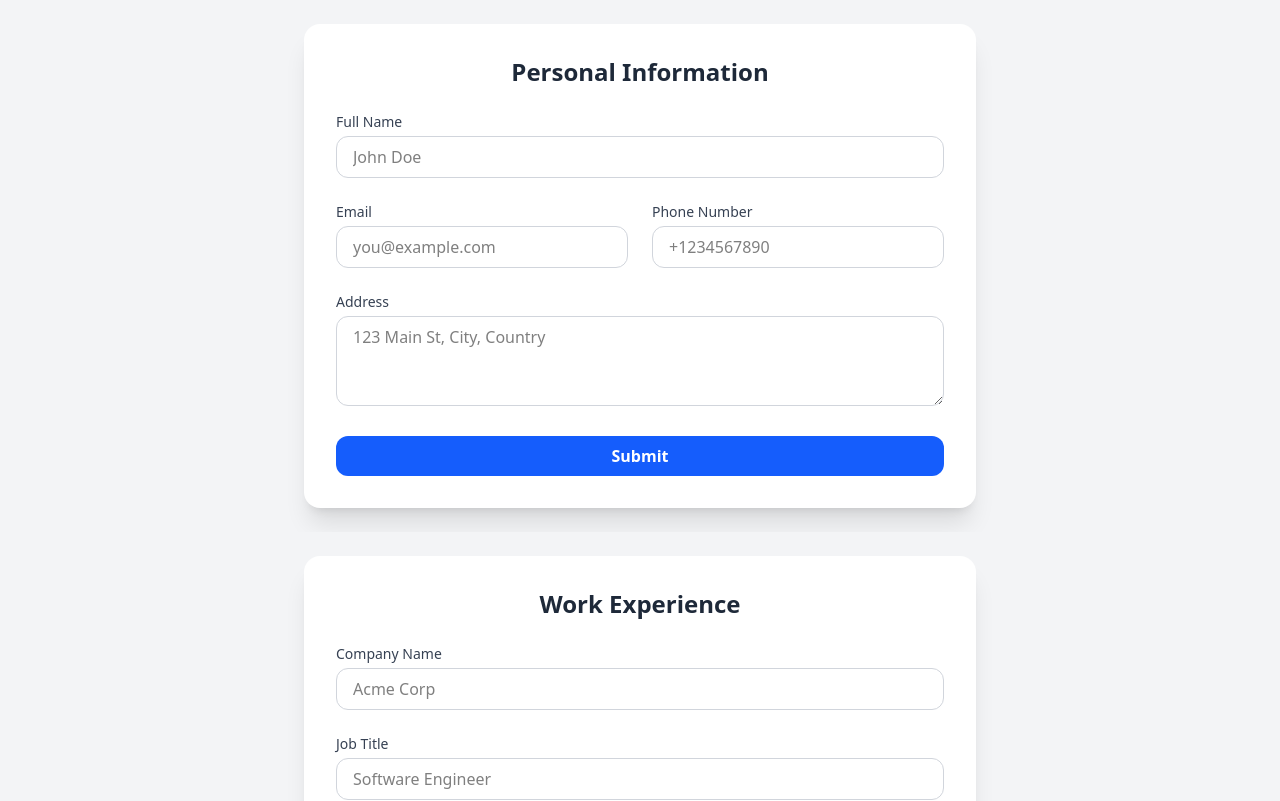
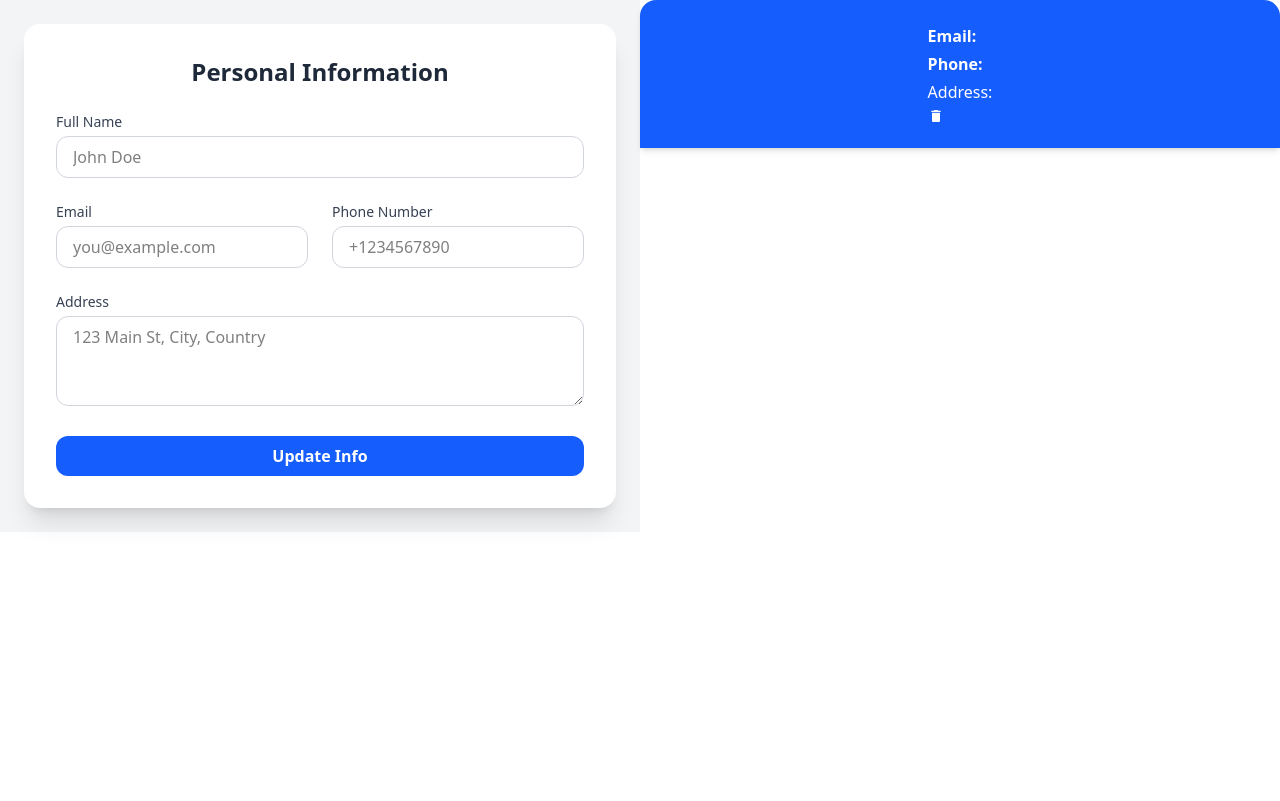
Before and after one commit to ExpixelStudio/cv-builder-app, a React (Vite) app: page / in a window 1280 px wide. Shown: the top 801 px of the page. Built offline with nearby package versions, Linux system fonts and the light colour scheme.

Commit message:
store info data in localstorage. Installed react-icons.

```diff
--- a/package.json
+++ b/package.json
@@ -13,6 +13,7 @@
     "@tailwindcss/vite": "^4.1.7",
     "react": "^19.1.0",
     "react-dom": "^19.1.0",
+    "react-icons": "^5.5.0",
     "tailwindcss": "^4.1.7"
   },
   "devDependencies": {
--- /dev/null
+++ b/src/components/CvRender.jsx
@@ -0,0 +1,27 @@
+import { useEffect } from "react";
+import GeneralInfo from "./GeneralInfo";
+
+import { MdDelete } from "react-icons/md";
+
+
+
+export default function CvRender({ generalFormData, onClear }) {
+
+
+  return (
+    <div className="flex flex-col items-center bg-blue-600 text-white p-6 rounded-t-2xl shadow-md h-fit">
+      {/* Name aligned left and vertically centered */}
+      <div>
+        <h1 className="text-2xl font-bold">{generalFormData.name}</h1>
+      </div>
+      {/* Contact info aligned right */}
+      <div>
+        <p className="mb-1"><strong>Email:</strong> <br/> {generalFormData.email}</p>
+        <p className="mb-1"><strong>Phone:</strong> <br/> {generalFormData.phone}</p>
+        <p className="mb-1">Address:<br/> {generalFormData.address}</p>
+        <MdDelete onClick={onClear}/>
+
+      </div>
+    </div>
+  );
+}
--- a/src/components/GeneralInfo.jsx
+++ b/src/components/GeneralInfo.jsx
@@ -1,4 +1,27 @@
-export default function GeneralInfo(/* {name, email, phone, address} */) {
+import { useState } from "react";
+
+export default function GeneralInfo({formData, setFormData}) {
+
+
+
+  function handleFormChange(event) {
+    const {name, value} = event.target //destructure
+    setFormData(
+      prev => ({...prev, [name]: value // [name] Is shorthand for creating an object property whose key is dynamic, based on the value of the name variable in the form.
+    }));
+  }
+
+  function handleDataStorage(e){
+    e.preventDefault();
+    localStorage.setItem('generalInfo', JSON.stringify (formData))
+    console.log(formData);
+  }
+
+  const handleFormSubmit = (e) => {
+    e.preventDefault();
+  }
+
+
   return (
     <div className="bg-gray-100 inline-flex items-center justify-center p-6 w-full">
       <div className="bg-white p-8 rounded-2xl shadow-xl w-full max-w-2xl">
@@ -9,9 +32,12 @@ export default function GeneralInfo(/* {name, email, phone, address} */) {
             <label className="block text-sm font-medium text-gray-700 mb-1">Full Name</label>
             <input
               type="text"
-              name="fullName"
+              name="name"
               placeholder="John Doe"
+              value={formData.name || ''}
+              onChange={handleFormChange}
               className="w-full px-4 py-2 border border-gray-300 rounded-xl focus:outline-none focus:ring-2 focus:ring-blue-500"
+
             />
           </div>
 
@@ -22,6 +48,8 @@ export default function GeneralInfo(/* {name, email, phone, address} */) {
               type="email"
               name="email"
               placeholder="you@example.com"
+              value={formData.email || ''}
+              onChange={handleFormChange}
               className="w-full px-4 py-2 border border-gray-300 rounded-xl focus:outline-none focus:ring-2 focus:ring-blue-500"
             />
           </div>
@@ -33,6 +61,8 @@ export default function GeneralInfo(/* {name, email, phone, address} */) {
               type="tel"
               name="phone"
               placeholder="+1234567890"
+              value={formData.phone || ''}
+              onChange={handleFormChange}
               className="w-full px-4 py-2 border border-gray-300 rounded-xl focus:outline-none focus:ring-2 focus:ring-blue-500"
             />
           </div>
@@ -44,6 +74,8 @@ export default function GeneralInfo(/* {name, email, phone, address} */) {
               name="address"
               rows= {3}
               placeholder="123 Main St, City, Country"
+              value={formData.address || ''}
+              onChange={handleFormChange}
               className="w-full px-4 py-2 border border-gray-300 rounded-xl focus:outline-none focus:ring-2 focus:ring-blue-500"
             ></textarea>
           </div>
@@ -51,10 +83,14 @@ export default function GeneralInfo(/* {name, email, phone, address} */) {
           {/* Submit Button */}
           <div className="col-span-1 md:col-span-2">
             <button
+
               type="submit"
+              onClick= {handleDataStorage}
               className="w-full bg-blue-600 hover:bg-blue-700 text-white font-semibold py-2 px-6 rounded-xl transition duration-200"
             >
-              Submit
+              {
+                !formData ? 'Submit' : 'Update Info'
+              }
             </button>
           </div>
         </form>
--- a/src/components/MainPreview.jsx
+++ b/src/components/MainPreview.jsx
@@ -1,3 +1,5 @@
+import { useState, useEffect } from "react";
+import CvRender from "./CvRender";
 import EducationInfo from "./EducationInfo";
 import GeneralInfo from "./GeneralInfo";
 import SkillsInfo from "./SkillsInfo";
@@ -5,11 +7,29 @@ import WorkExpInfo from "./WorkExpInfo";
 
 
 export default function MainPreview() {
+
+  const [generalFormData, setGeneralFormData] = useState({});
+  // const [skillsFormData, setSkillsFormData] = useState({});
+ /*  const [generalInfo, setGeneralInfo] = useState({
+    email:'',
+    phone:'',
+    address:''
+  })
+ */
+   useEffect(() => {
+    const savedGeneralData = localStorage.getItem("generalInfo");
+
+    /* if (savedFormData) setFormData(JSON.parse(savedFormData)); */
+    if (savedGeneralData) setGeneralFormData(JSON.parse(savedGeneralData));
+  }, []);
+
   return (
-    <div className="grid grid-cols-1">
-     <GeneralInfo />
+    <div className="grid grid-cols-2">
+      <GeneralInfo formData={generalFormData} setFormData={setGeneralFormData}/>
+      <CvRender generalFormData={generalFormData} />
+     {/* <GeneralInfo />
      <WorkExpInfo />
-     <EducationInfo />
+     <EducationInfo /> */}
     </div>
   );
 };
```
Also changed, not shown: 2 other files (tests, documents, lock files or other folders).
